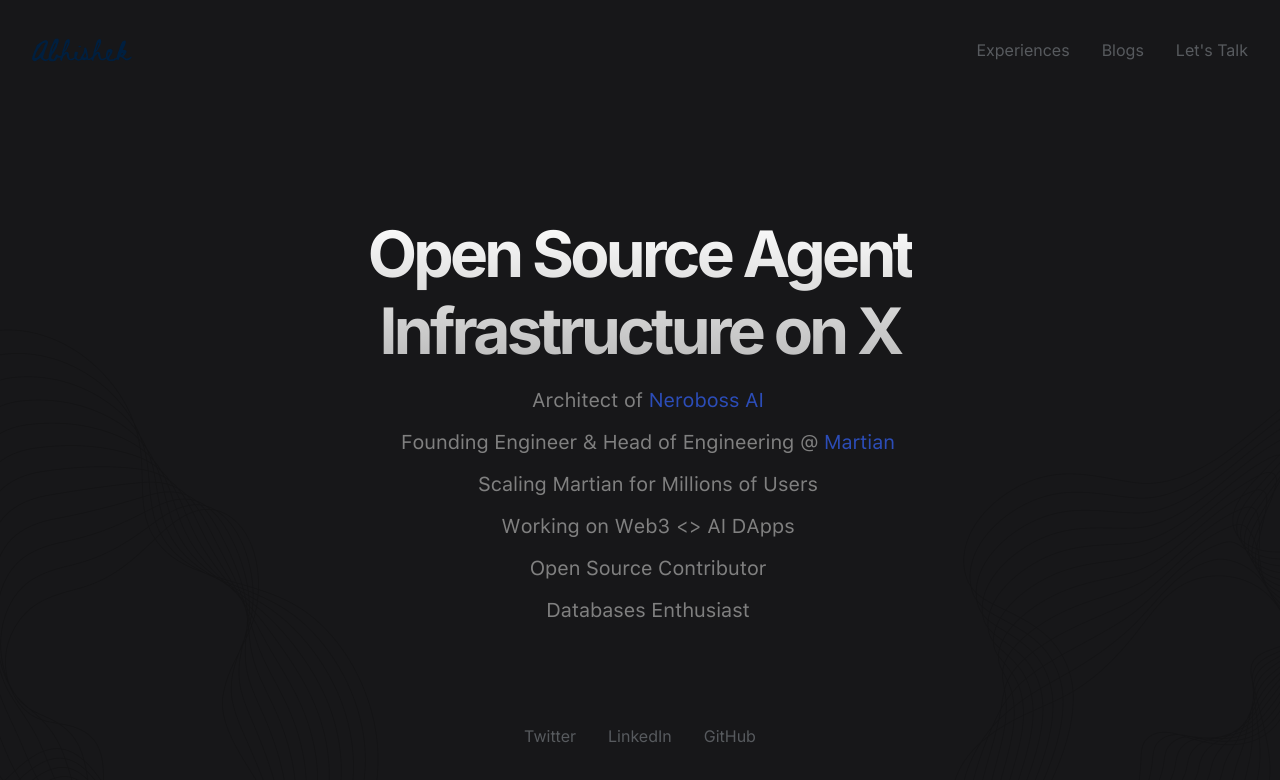
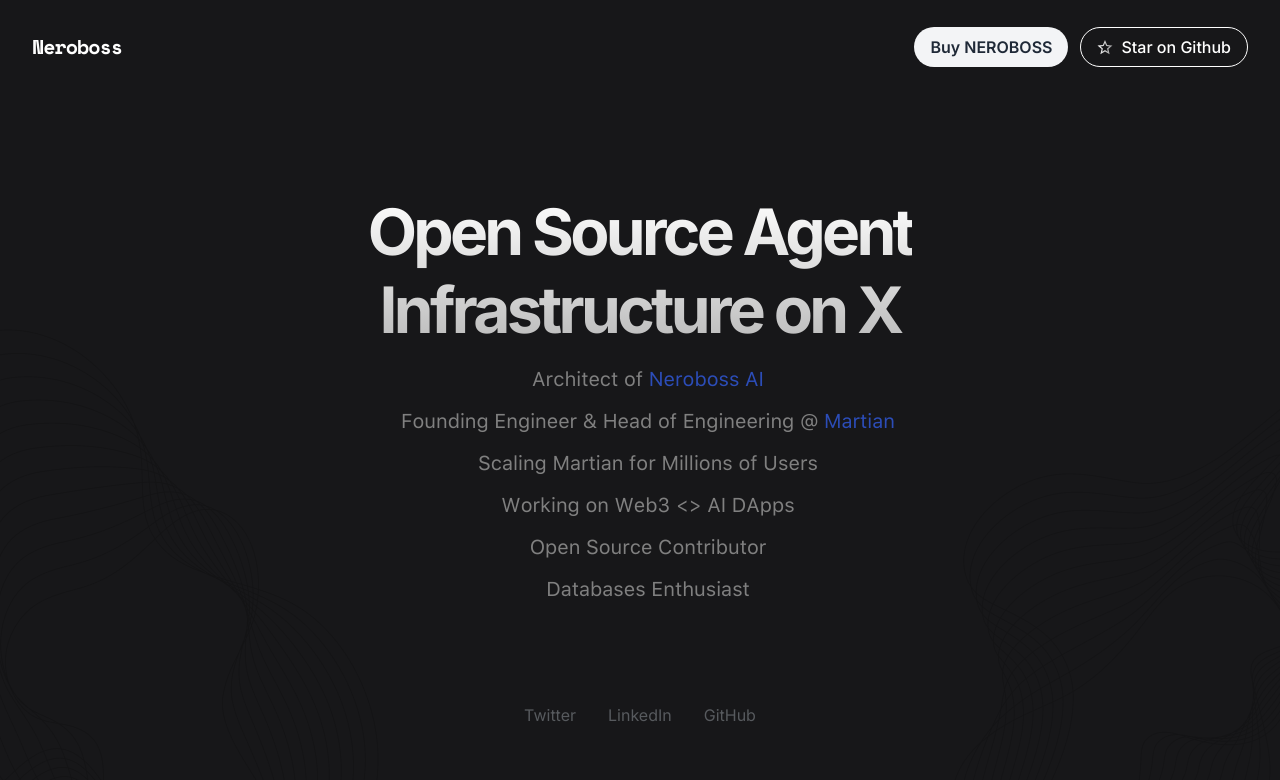
Before and after one commit to nerobossai/neroboss-landing, a Next.js app: page / in a window 1280 px wide. Shown: the top 780 px of the page. Built offline with nearby package versions, Linux system fonts and the light colour scheme; a web font is replaced by a local one.

Commit message:
feat: finished headers

```diff
--- a/src/components/Header/index.tsx
+++ b/src/components/Header/index.tsx
@@ -1,14 +1,24 @@
-import { HStack, Link, Stack, Text } from "@chakra-ui/react";
+import { Button, HStack, Link, Stack, Text } from "@chakra-ui/react";
 import { useRouter } from "next/router";
 import React from "react";
 import styled from "styled-components";
 
 import { Paths } from "@/constants/paths";
 
-import { Logo } from "../Svgs/Logo";
+import { StarIcon } from "../Svgs/Star";
 
 const Container = styled.header`
   width: 100%;
+  .nerologo {
+    font-family: Space Mono;
+    font-size: 20px;
+    font-weight: 700;
+    line-height: 62.72px;
+    letter-spacing: -1px;
+    text-align: center;
+    text-underline-position: from-font;
+    text-decoration-skip-ink: none;
+  }
 `;
 
 function Header() {
@@ -19,27 +29,38 @@
         direction={["column", "column", "row"]}
         justifyContent={["center", "center", "space-between"]}
         alignItems="center"
-        paddingTop="0rem"
+        paddingTop="1rem"
         paddingLeft="2rem"
         paddingRight="2rem"
         paddingBottom="2rem"
       >
         <Link href="/">
-          <Logo />
+          {/* <Logo /> */}
+          <Text className="nerologo">Neroboss</Text>
         </Link>
-        <HStack spacing={8} color="primary.600">
-          <Link href={Paths.wip}>
-            <Text>Experiences</Text>
-          </Link>
-          <Link href={Paths.blogs.landing}>
-            <Text>Blogs</Text>
-          </Link>
-          <Link href={Paths.connect} target="_blank">
-            <Text>Let's Talk</Text>
-          </Link>
-          {/* <Link href={Paths.github} target="_blank">
-            <Text>GitHub</Text>
-          </Link> */}
+        <HStack spacing={3} color="primary.600">
+          <Button
+            borderRadius="2rem"
+            fontWeight={600}
+            onClick={() => window.open(Paths.raydium, "_blank")}
+          >
+            Buy NEROBOSS
+          </Button>
+          <Button
+            borderRadius="2rem"
+            leftIcon={<StarIcon />}
+            borderWidth="1px"
+            borderColor="white"
+            backgroundColor="#171719"
+            color="white"
+            fontWeight={500}
+            _hover={{
+              opacity: 0.8,
+            }}
+            onClick={() => window.open(Paths.github, "_blank")}
+          >
+            Star on Github
+          </Button>
         </HStack>
       </Stack>
     </Container>
--- /dev/null
+++ b/src/components/Svgs/Star.tsx
@@ -0,0 +1,27 @@
+export const StarIcon = () => (
+  <svg
+    width="16"
+    height="15"
+    viewBox="0 0 16 15"
+    fill="none"
+    xmlns="http://www.w3.org/2000/svg"
+  >
+    <path
+      d="M7.99414 10.0425L5.17414 11.745L5.91664 8.535L3.42664 6.375L6.71164 6.0975L7.99414 3.0675L9.27664 6.0975L12.5616 6.375L10.0716 8.535L10.8141 11.745M15.4941 5.43L10.1016 4.9725L7.99414 0L5.88664 4.9725L0.494141 5.43L4.58164 8.9775L3.35914 14.25L7.99414 11.4525L12.6291 14.25L11.3991 8.9775L15.4941 5.43Z"
+      fill="url(#paint0_linear_169_132)"
+    />
+    <defs>
+      <linearGradient
+        id="paint0_linear_169_132"
+        x1="0.494141"
+        y1="7.125"
+        x2="15.4941"
+        y2="7.125"
+        gradientUnits="userSpaceOnUse"
+      >
+        <stop stop-color="white" />
+        <stop offset="1" stop-color="#999999" />
+      </linearGradient>
+    </defs>
+  </svg>
+);
--- a/src/constants/paths.ts
+++ b/src/constants/paths.ts
@@ -7,7 +7,9 @@
     landing: "/blogs",
   },
   calendly: "https://calendly.com/abhivishu",
-  github: "https://github.com/CodingTux",
-  twitter: "https://x.com/codingtux",
+  github: "https://github.com/nerobossai/nerosdk",
+  raydium:
+    "https://raydium.io/swap/?inputMint=sol&outputMint=5HTp1ebDeBcuRaP4J6cG3r4AffbP4dtcrsS7YYT7pump",
+  twitter: "https://x.com/nerobossai",
   linkedin: "https://linkedin.com/in/abhi-vishu",
 });
--- a/src/pages/index.tsx
+++ b/src/pages/index.tsx
@@ -26,7 +26,8 @@
   align-items: center;
   color: black;
   .heading-home {
-    background: linear-gradient(180deg, #FFFFFF 0%, #BABABA 100%), linear-gradient(0deg, rgba(0, 0, 0, 0), rgba(0, 0, 0, 0));
+    background: linear-gradient(180deg, #ffffff 0%, #bababa 100%),
+      linear-gradient(0deg, rgba(0, 0, 0, 0), rgba(0, 0, 0, 0));
     -webkit-background-clip: text;
     background-clip: text;
     -webkit-text-fill-color: transparent;
@@ -73,7 +74,9 @@
               fontFamily="Inter"
               fontSize={["40px", "40px", "60px"]}
             >
-              Open Source Agent<br/>Infrastructure on X
+              Open Source Agent
+              <br />
+              Infrastructure on X
             </Text>
             <List>
               <UnorderedList styleType="" spacing={3}>
--- a/src/styles/fonts/fonts.scss
+++ b/src/styles/fonts/fonts.scss
@@ -32,3 +32,4 @@
 
 @import url('https://fonts.googleapis.com/css2?family=Beth+Ellen&display=swap');
 @import url('https://fonts.googleapis.com/css2?family=Inter:ital,opsz,wght@0,14..32,100..900;1,14..32,100..900&display=swap');
+@import url('https://fonts.googleapis.com/css2?family=Inter:ital,opsz,wght@0,14..32,100..900;1,14..32,100..900&family=Space+Mono:ital,wght@0,400;0,700;1,400;1,700&display=swap');
```
